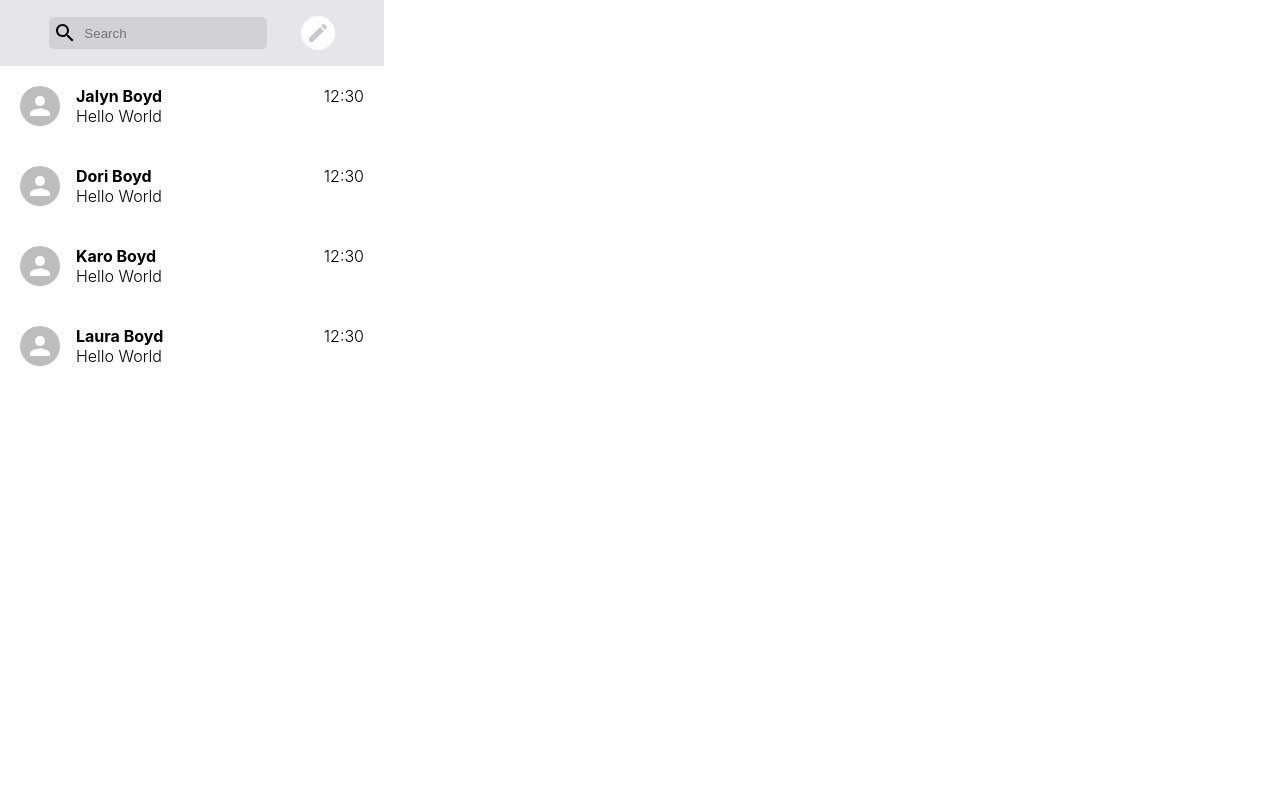
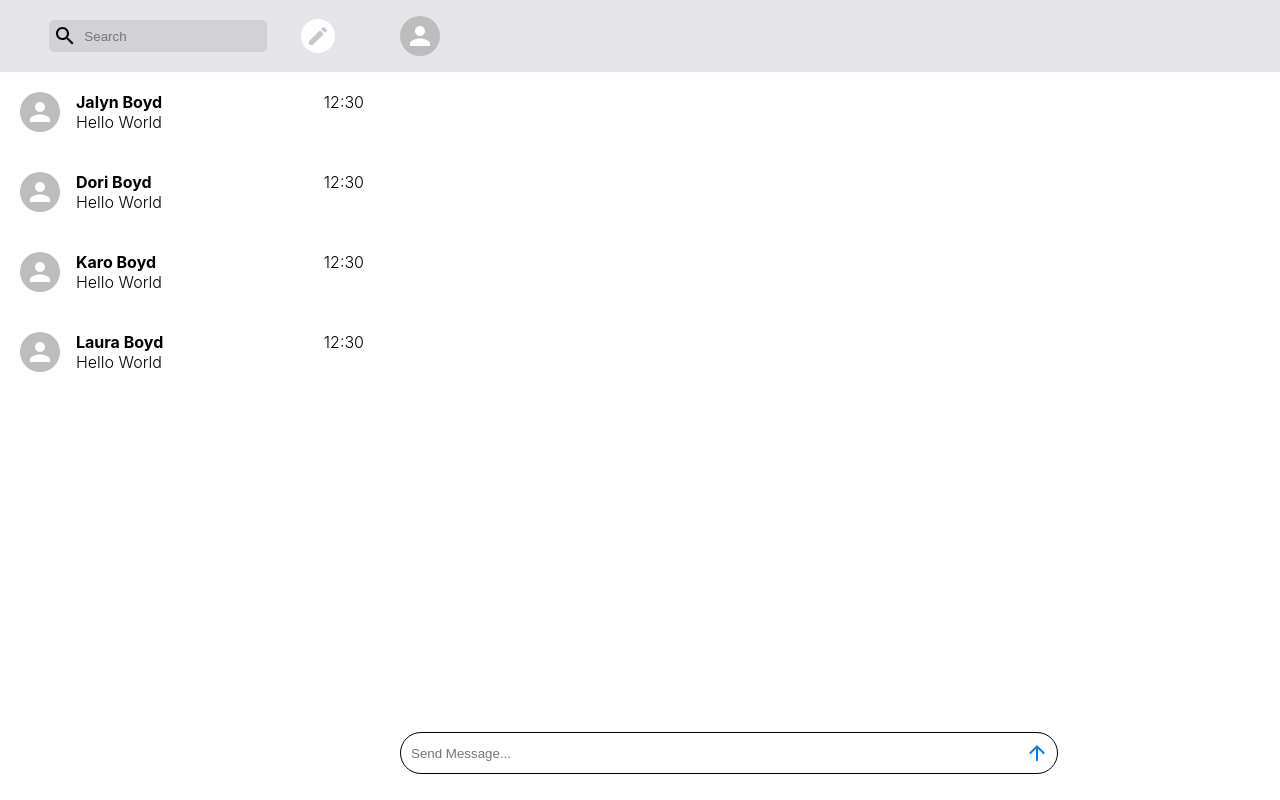
Before and after one commit to Jalyndboyd1/messenger, a React (Create React App) app: page / in a window 1280 px wide. Built offline with nearby package versions, Linux system fonts and the light colour scheme.

Commit message:
Feature: Added Messenger Contact Name

```diff
--- a/src/Components/containers/Contacts.js
+++ b/src/Components/containers/Contacts.js
@@ -6,17 +6,17 @@ import Contact from "../Contact";
 import contacts from "../../data/contacts.json";
 
 export default function Contacts() {
-  const [filterContact, setFilteredContact] = useState("");
-  const [filteredContacts, setFilteredContacts] = useState([]);
+  const [searchInput, setSearchInput] = useState("");
+  const [filteredContacts, setSearchInputs] = useState([]);
 
   useEffect(() => {
-    if (filterContact) {
+    if (searchInput) {
       const filtered = contacts.filter((contact) => {
-        return contact.contactName.includes(filterContact);
+        return contact.contactName.includes(searchInput);
       });
-      setFilteredContacts(filtered);
+      setSearchInputs(filtered);
     }
-  }, [filterContact]);
+  }, [searchInput]);
 
   return (
     <div className="contacts">
@@ -26,8 +26,8 @@ export default function Contacts() {
           <SearchIcon sx={{ marginRight: "5px" }} />
           <input
             placeholder="Search"
-            onChange={(e) => setFilteredContact(e.target.value)}
-            value={filterContact}
+            onChange={(e) => setSearchInput(e.target.value)}
+            value={searchInput}
           />
         </div>
         <CreateRoundedIcon
@@ -35,14 +35,15 @@ export default function Contacts() {
             color: "#c7c7cc",
             padding: "5px",
             borderRadius: "50%",
-            backgroundColor: "#fff"
+            backgroundColor: "#fff",
+            cursor: "pointer"
           }}
         />
       </header>
       {/* column of contact components */}
       <div className="contacts__column">
         {/* contact components rendered here */}
-        {filterContact
+        {searchInput
           ? filteredContacts.map((contact) => {
               return (
                 <Contact
--- a/src/Components/containers/Messenger.js
+++ b/src/Components/containers/Messenger.js
@@ -1,8 +1,34 @@
-import React from "react";
-import '../../css/containers/Messenger.css'
+import { useState } from "react";
+import "../../css/containers/Messenger.css";
+import ArrowUpwardRoundedIcon from "@mui/icons-material/ArrowUpwardRounded";
+import { useSelector } from "react-redux";
+import { Avatar } from "@mui/material";
 
 export default function Messenger() {
-  return <div className="messenger">
+  const [messageInput, setMessageInput] = useState("");
+  const currentContact = useSelector((state) => state.contacts.selectedContact);
 
-  </div>;
+  return (
+    <div className="messenger">
+      <div className="messenger__header">
+        <Avatar
+          src={currentContact.contactPic}
+          alt={currentContact.contactName}
+          sx={{ marginRight: 1 }}
+        />
+        <h3>{currentContact && currentContact.contactName}</h3>
+      </div>
+      {/* container for messages */}
+      <div className="messenger__messages"></div>
+      {/* input fixed to the bottom of the container */}
+      <div className="messenger__input">
+        <input
+          placeholder="Send Message..."
+          value={messageInput}
+          onChange={(e) => setMessageInput(e.target.value)}
+        />
+        <ArrowUpwardRoundedIcon sx={{ color: "#047afd", cursor: "pointer" }} />
+      </div>
+    </div>
+  );
 }
--- a/src/css/containers/Contacts.css
+++ b/src/css/containers/Contacts.css
@@ -11,6 +11,7 @@
   justify-content: center;
   padding: 1rem;
   justify-content: space-evenly;
+  height: 40px;
 }
 
 .contacts__searchbar {
--- a/src/css/containers/Messenger.css
+++ b/src/css/containers/Messenger.css
@@ -1,3 +1,34 @@
 .messenger {
   flex: 0.7;
 }
+
+.messenger__header {
+  background-color: #e5e5ea;
+  display: flex;
+  align-items: center;
+  padding: 1rem;
+  height: 40px;
+}
+
+.messenger__input {
+  display: flex;
+  align-items: center;
+  justify-content: space-between;
+  border: 1px solid;
+  width: 50%;
+  border-radius: 30px;
+  margin: 1rem;
+  padding: 8px;
+  position: fixed;
+  bottom: 10px;
+}
+
+.messenger__input > input {
+  border: none;
+  flex: 1;
+  width: 100%;
+}
+
+.messenger__input > input:focus {
+  outline: none;
+}
```
